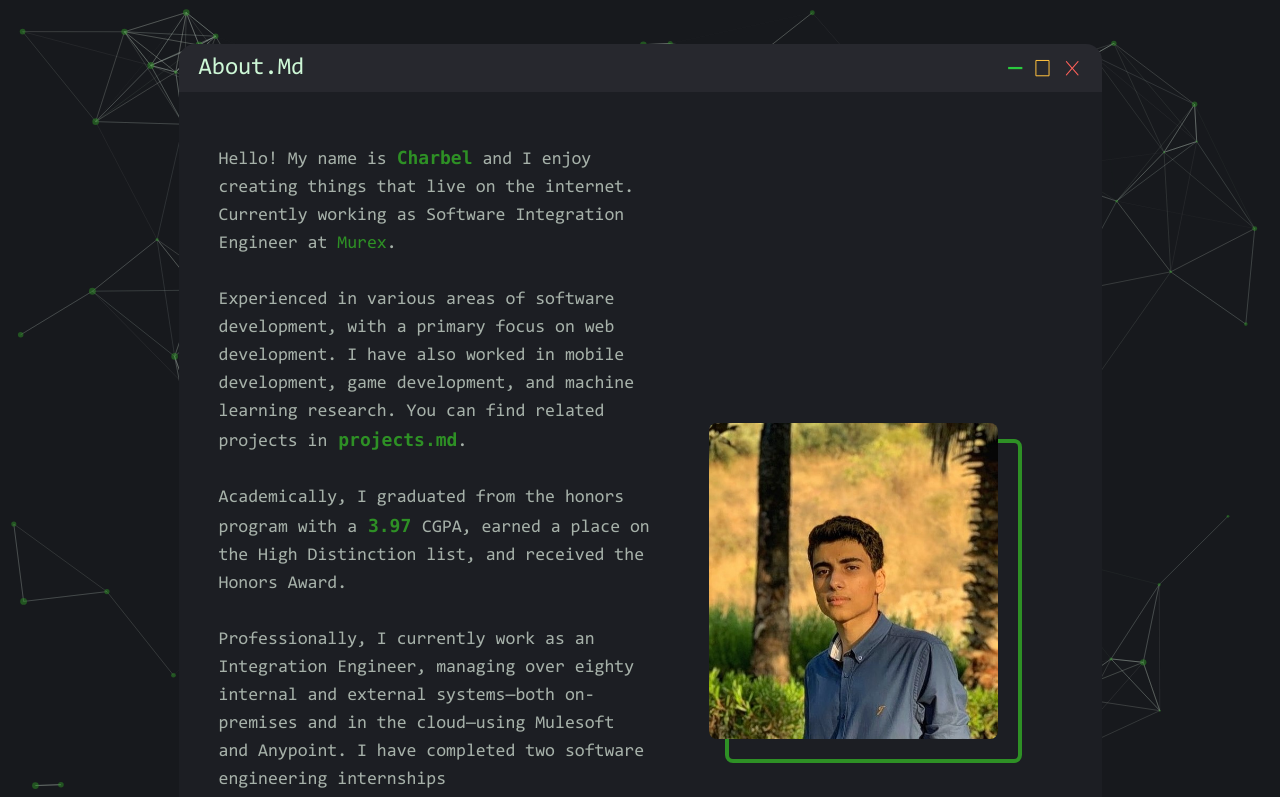
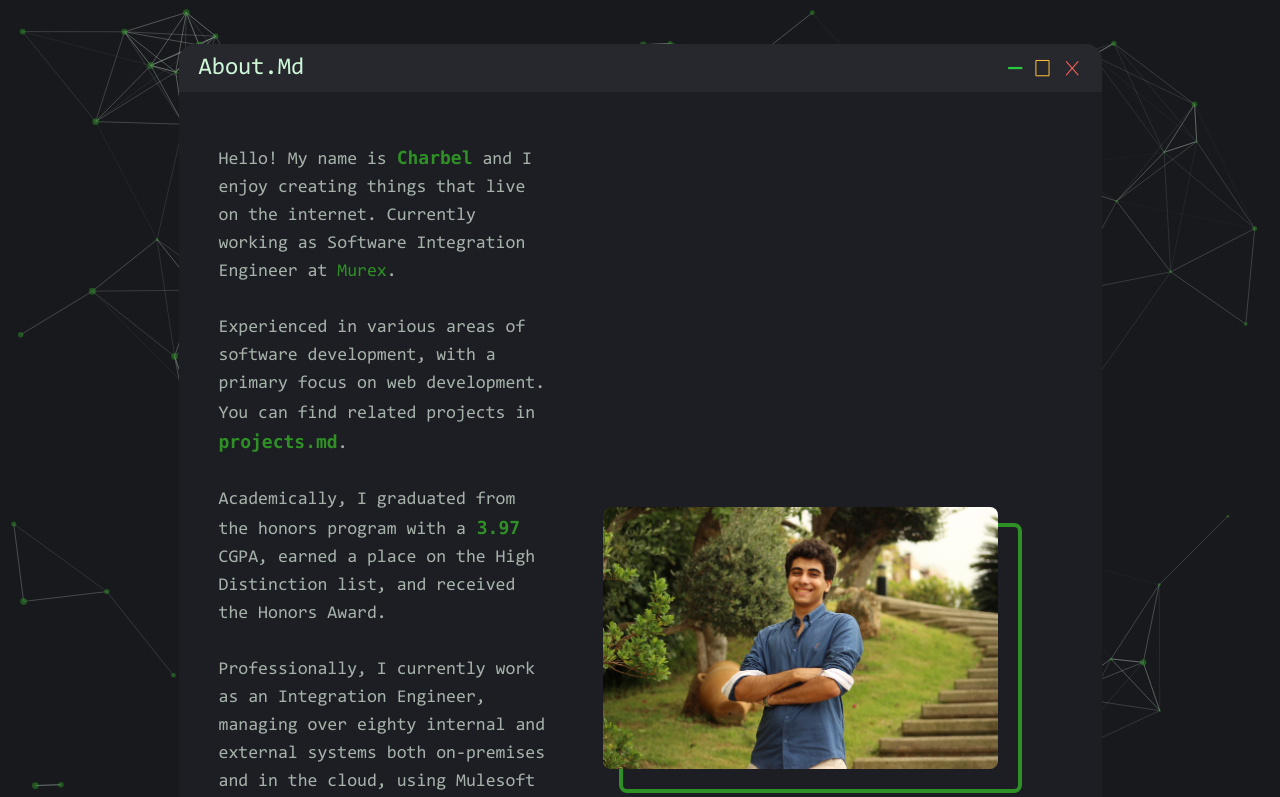
Before and after one commit to Murf-y/Terminal-Portfolio-, a Next.js app: page /about in a window 1280 px wide. Shown: the top 797 px of the page. Built offline with nearby package versions, Linux system fonts and the light colour scheme.

Commit message:
fix: typos in about, change profile pic, adjust padding for projects

```diff
--- a/components/projectSlider.tsx
+++ b/components/projectSlider.tsx
@@ -23,7 +23,7 @@ const projectSlider: FC<{ projects: Project[] }> = ({ projects }) => {
     <>
       {/* vertical */}
       <Swiper
-        style={{ paddingLeft: '20%', marginTop: '5%' }}
+        style={{ paddingLeft: '15%', marginTop: '5%' }}
         spaceBetween={10}
         slidesPerView={slidesPerView}
         onSwiper={(swiper) => {
--- a/pages/about.tsx
+++ b/pages/about.tsx
@@ -38,8 +38,7 @@ const AboutPage: NextPage = () => {
                       <br />
                       <br />
                       Experienced in various areas of software development, with a primary focus on
-                      web development. I have also worked in mobile development, game development,
-                      and machine learning research. You can find related projects in
+                      web development. You can find related projects in
                       <strong className="text-primary"> projects.md</strong>.
                       <br />
                       <br />
@@ -50,16 +49,16 @@ const AboutPage: NextPage = () => {
                       <br />
                       <br />
                       Professionally, I currently work as an Integration Engineer, managing over
-                      eighty internal and external systems—both on-premises and in the cloud—using
+                      eighty internal and external systems both on-premises and in the cloud, using
                       Mulesoft and Anypoint. I have completed two software engineering internships
-                      at
+                      at{' '}
                       <a className="text-primary" href="https://ninjaco.vercel.app/">
                         NinjaCO
-                      </a>
-                      and
+                      </a>{' '}
+                      and{' '}
                       <a className="text-primary" href="https://www.ajjerni.com/">
                         Ajjerni
-                      </a>
+                      </a>{' '}
                       , where I deepened my experience in full-stack development.
                       <br />
                       <br />
@@ -81,7 +80,7 @@ const AboutPage: NextPage = () => {
                       <div className="w-fit h-fit rounded-lg border-4 border-primary">
                         <img
                           className="rounded-lg -translate-x-3 -translate-y-3 md:-translate-y-5 md:-translate-x-5 "
-                          src="/images/profile2.jpg"
+                          src="/images/profile2.jpeg"
                         ></img>
                       </div>
                     </div>
```
Also changed, not shown: public/images/profile2.jpeg (added), public/images/profile2.jpg (deleted).
